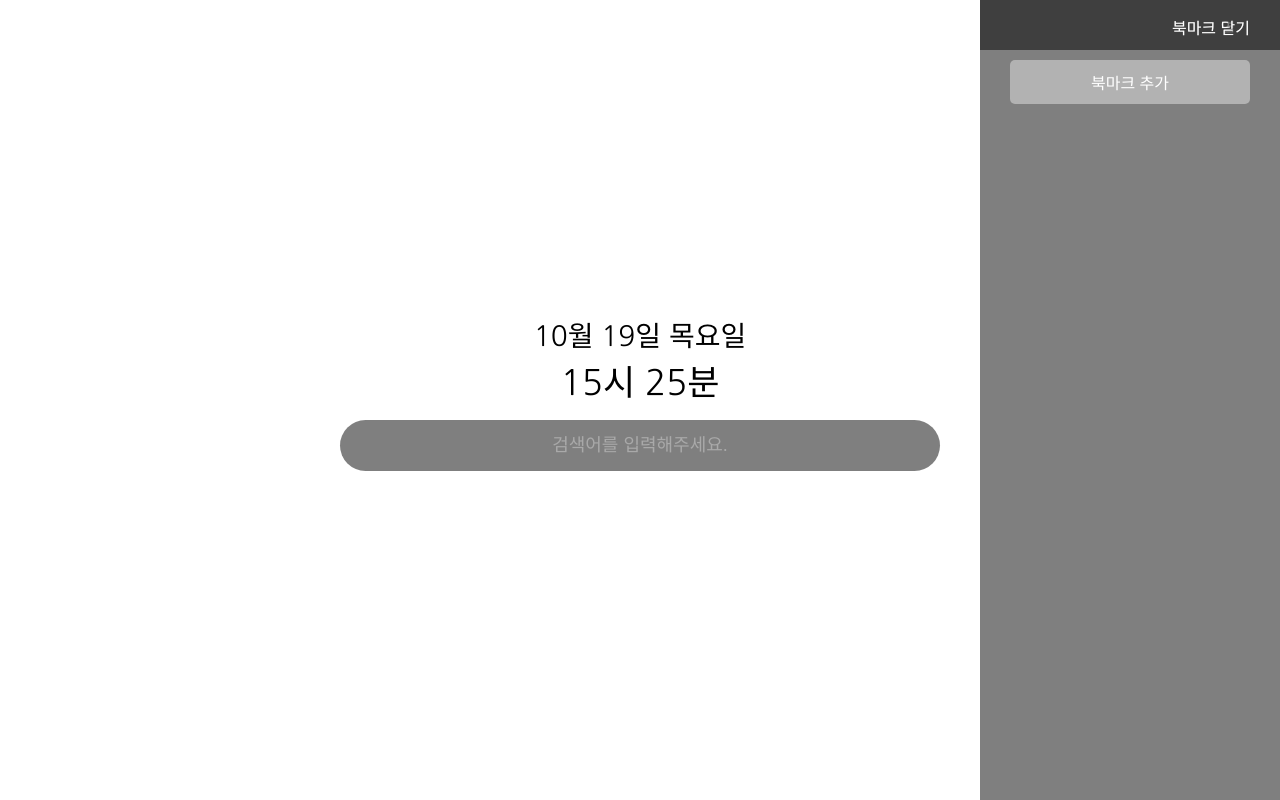
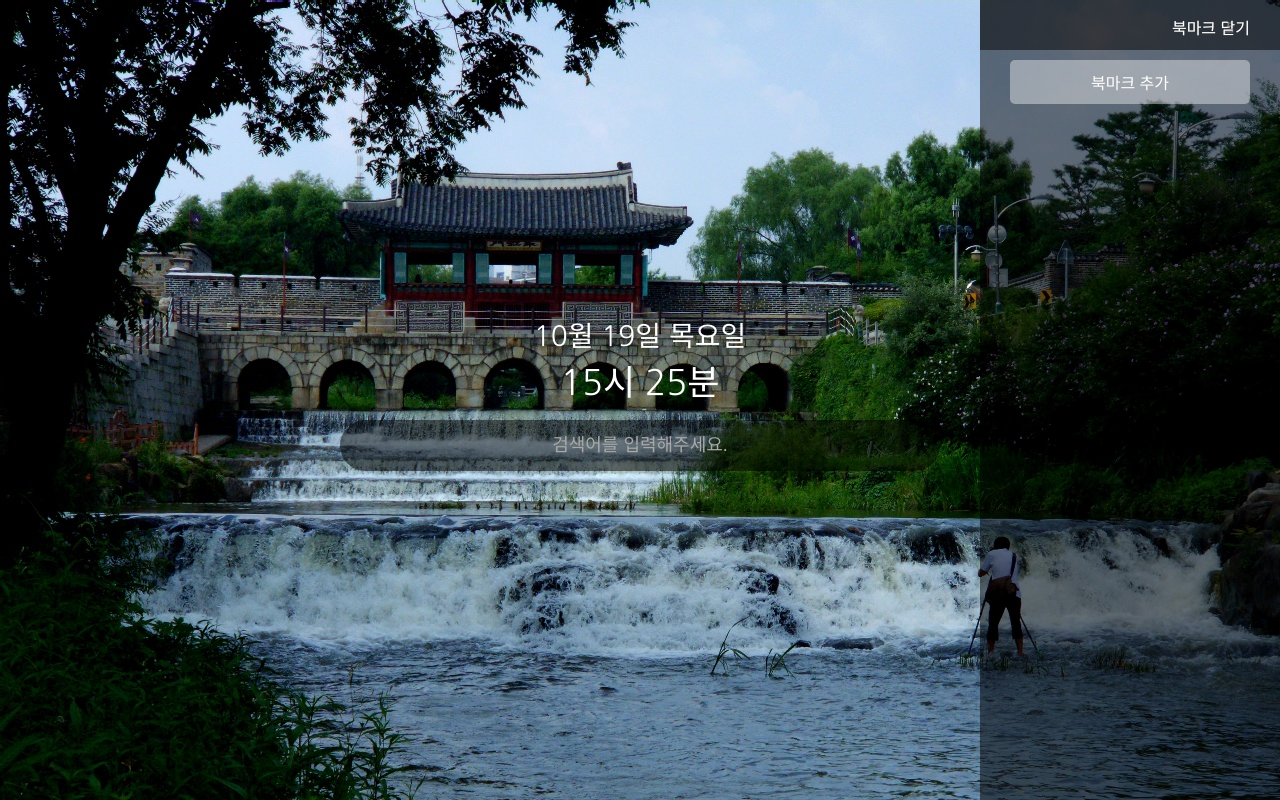
Before and after one commit to Rayched/ChromeCustomPageVerTS, a browser extension: page index.html in a window 1280 px wide. Drawn offline with Linux system fonts and the light colour scheme.

Commit message:
프로젝트 적용 완료

```diff
--- a/css/style.css
+++ b/css/style.css
@@ -11,6 +11,7 @@ body {
     font-family: 'Nanum Gothic', sans-serif;
     margin : 0 auto;
     width: 100%;
+    background-image: url("/SampleImage/KakaoTalk_20230722_155853902.jpg");
 }
 
 .Main_Container {
@@ -28,6 +29,10 @@ body {
     시계는 북마크 바의 열림/닫힘 상태에 상관없이
     고정된 위치를 유지해야하므로 position을 fixed로 설정하였음.
     */
+}
+
+.Main_Wrapper .Today_Info {
+    color: white;
 }
 
 .Main_Wrapper .Today_Date {
```
Also changed, not shown: README.md, SampleImage/KakaoTalk_20230722_155853902.jpg (added), manifest.json (added), 1 other file.
